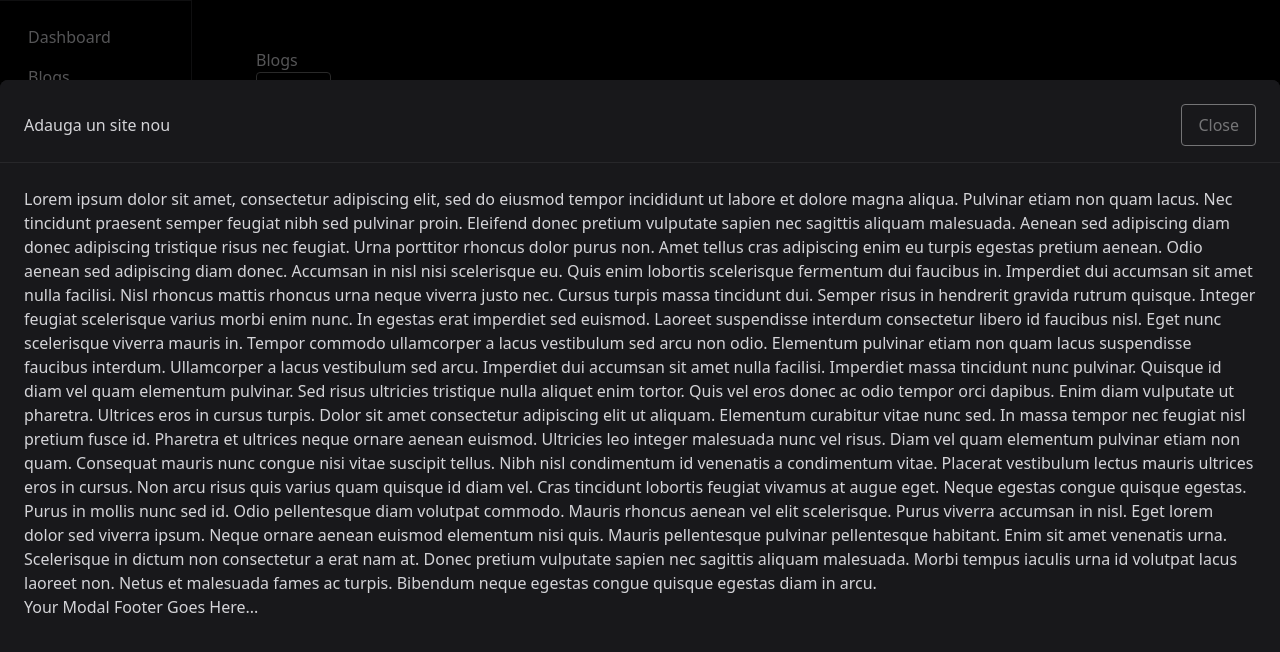
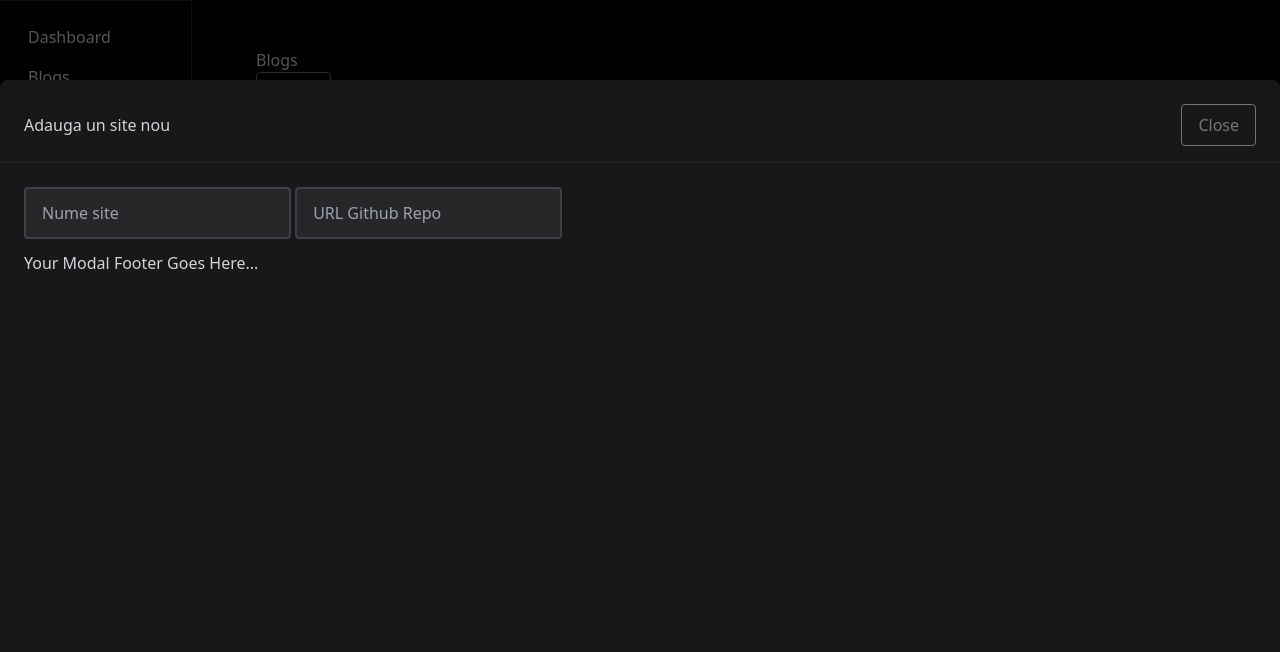
Before and after one commit to TeePuppet/Quackers-Frontend, a SvelteKit app: page /app/blogs in a window 1280 px wide. Both pictures are taken after a click on the button "Open". Shown: the top 652 px of the page. Built offline with nearby package versions, Linux system fonts and the light colour scheme; no server answers.

Commit message:
test inputs

```diff
--- a/src/routes/app/blogs/+page.svelte
+++ b/src/routes/app/blogs/+page.svelte
@@ -8,13 +8,8 @@
         <Modal>
             <h1 slot="header">Adauga un site nou</h1>
             <div slot="content">
-                Lorem ipsum dolor sit amet, consectetur adipiscing elit, sed do eiusmod tempor incididunt ut labore et dolore magna aliqua. Pulvinar etiam non quam lacus. Nec tincidunt praesent semper feugiat nibh sed pulvinar proin. Eleifend donec pretium vulputate sapien nec sagittis aliquam malesuada. Aenean sed adipiscing diam donec adipiscing tristique risus nec feugiat. Urna porttitor rhoncus dolor purus non. Amet tellus cras adipiscing enim eu turpis egestas pretium aenean. Odio aenean sed adipiscing diam donec. Accumsan in nisl nisi scelerisque eu. Quis enim lobortis scelerisque fermentum dui faucibus in. Imperdiet dui accumsan sit amet nulla facilisi. Nisl rhoncus mattis rhoncus urna neque viverra justo nec. Cursus turpis massa tincidunt dui.
-
-Semper risus in hendrerit gravida rutrum quisque. Integer feugiat scelerisque varius morbi enim nunc. In egestas erat imperdiet sed euismod. Laoreet suspendisse interdum consectetur libero id faucibus nisl. Eget nunc scelerisque viverra mauris in. Tempor commodo ullamcorper a lacus vestibulum sed arcu non odio. Elementum pulvinar etiam non quam lacus suspendisse faucibus interdum. Ullamcorper a lacus vestibulum sed arcu. Imperdiet dui accumsan sit amet nulla facilisi. Imperdiet massa tincidunt nunc pulvinar. Quisque id diam vel quam elementum pulvinar. Sed risus ultricies tristique nulla aliquet enim tortor. Quis vel eros donec ac odio tempor orci dapibus.
-
-Enim diam vulputate ut pharetra. Ultrices eros in cursus turpis. Dolor sit amet consectetur adipiscing elit ut aliquam. Elementum curabitur vitae nunc sed. In massa tempor nec feugiat nisl pretium fusce id. Pharetra et ultrices neque ornare aenean euismod. Ultricies leo integer malesuada nunc vel risus. Diam vel quam elementum pulvinar etiam non quam. Consequat mauris nunc congue nisi vitae suscipit tellus. Nibh nisl condimentum id venenatis a condimentum vitae. Placerat vestibulum lectus mauris ultrices eros in cursus. Non arcu risus quis varius quam quisque id diam vel. Cras tincidunt lobortis feugiat vivamus at augue eget. Neque egestas congue quisque egestas.
-
-Purus in mollis nunc sed id. Odio pellentesque diam volutpat commodo. Mauris rhoncus aenean vel elit scelerisque. Purus viverra accumsan in nisl. Eget lorem dolor sed viverra ipsum. Neque ornare aenean euismod elementum nisi quis. Mauris pellentesque pulvinar pellentesque habitant. Enim sit amet venenatis urna. Scelerisque in dictum non consectetur a erat nam at. Donec pretium vulputate sapien nec sagittis aliquam malesuada. Morbi tempus iaculis urna id volutpat lacus laoreet non. Netus et malesuada fames ac turpis. Bibendum neque egestas congue quisque egestas diam in arcu.
+            <input class="w-full" placeholder="Nume site">
+            <input class="w-full" placeholder="URL Github Repo">
             </div>
         </Modal>
 	</div>
```
